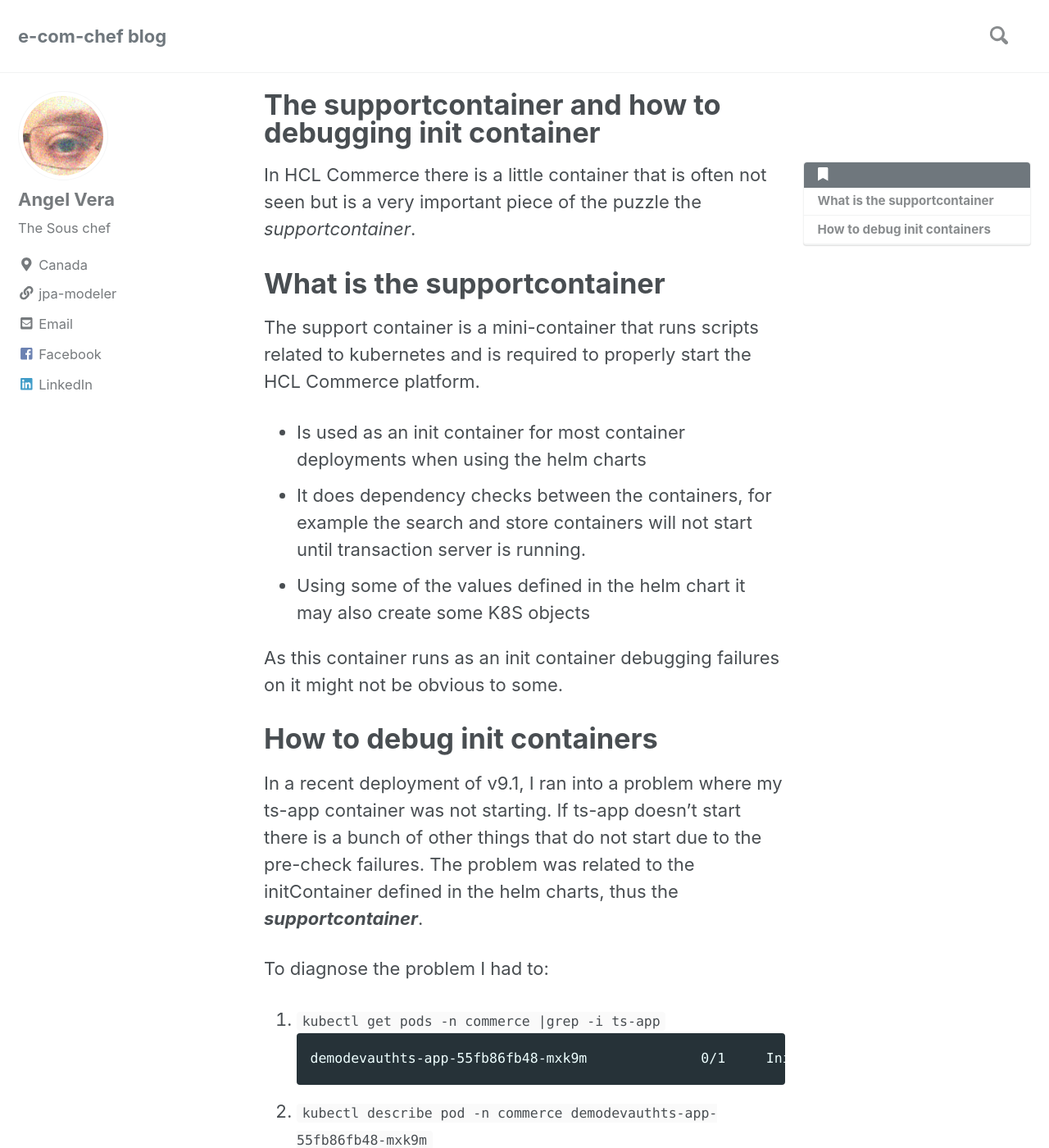
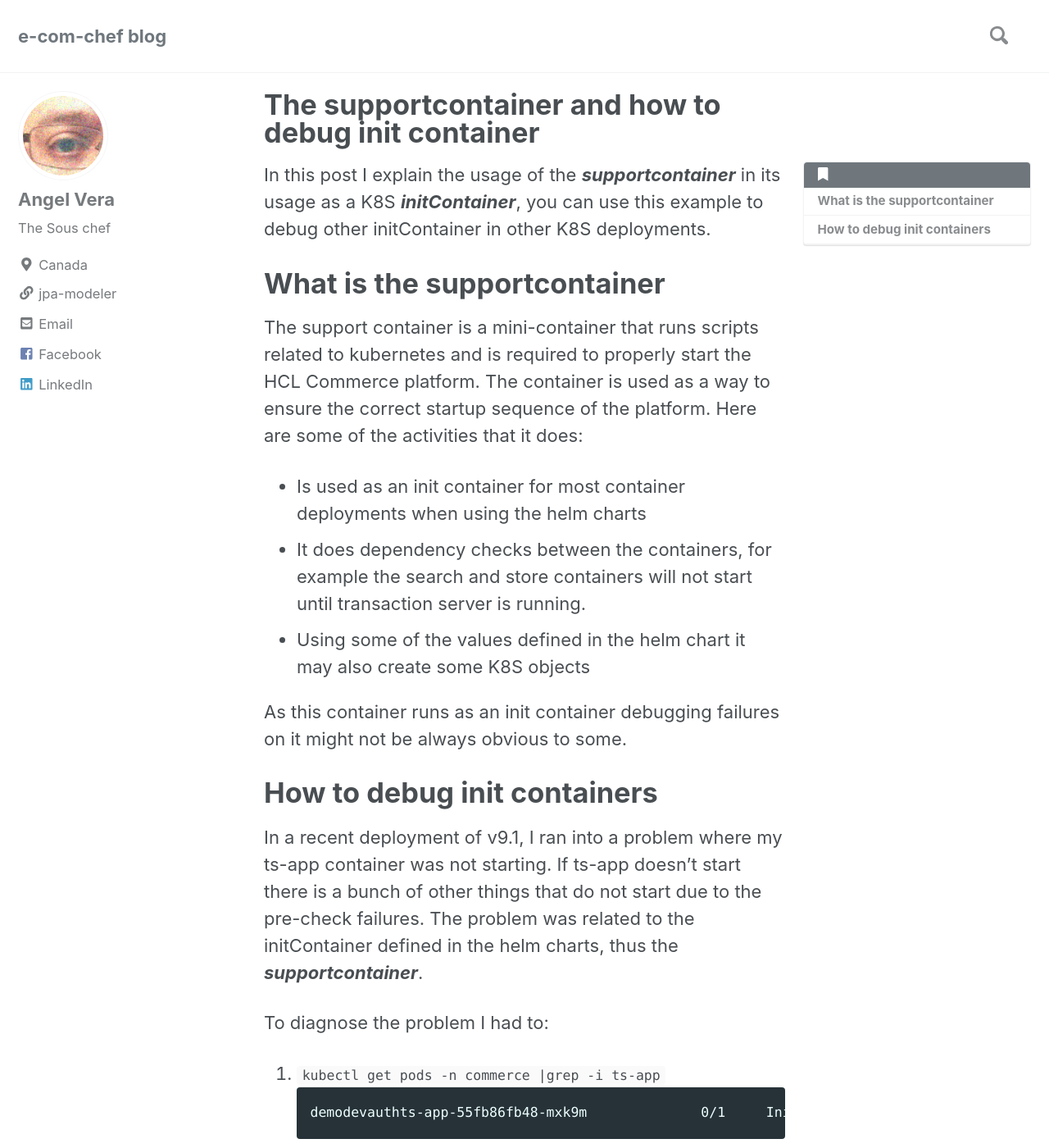
Before and after one commit to arvera/blog, a Jekyll site: the page built from _posts/2020-08-26-debugging-init-container.md, in a window 1280 px wide and 1400 px high. Shown: the whole window at 82% size. Built offline with Jekyll 4.4.1, drawn with Linux system fonts in a browser that asks for light colours; cached includes are drawn as plain includes; nearby versions of some CDN libraries.

Commit message:
Correcting some typos

```diff
--- a/_posts/2020-08-26-debugging-init-container.md
+++ b/_posts/2020-08-26-debugging-init-container.md
@@ -1,20 +1,20 @@
 ---
 layout: single
-title: The supportcontainer and how to debugging init container
+title: The supportcontainer and how to debug init container
 date: 2020-08-26
 tag: wcs trace servisability init container
 ---
-In HCL Commerce there is a little container that is often not seen but is a very important piece of the puzzle the *supportcontainer*.
+In this post I explain the usage of the ***supportcontainer*** in its usage as a K8S ***initContainer***, you can use this example to debug other initContainer in other K8S deployments.
 
 # What is the supportcontainer
 
-The support container is a mini-container that runs scripts related to kubernetes and is required to properly start the HCL Commerce platform.
+The support container is a mini-container that runs scripts related to kubernetes and is required to properly start the HCL Commerce platform. The container is used as a way to ensure the correct startup sequence of the platform. Here are some of the activities that it does:
 
 - Is used as an init container for most container deployments when using the helm charts
 - It does dependency checks between the containers, for example the search and store containers will not start until transaction server is running.
 - Using some of the values defined in the helm chart it may also create some K8S objects
 
-As this container runs as an init container debugging failures on it might not be obvious to some.
+As this container runs as an init container debugging failures on it might not be always obvious to some.
 
 # How to debug init containers
 
```
